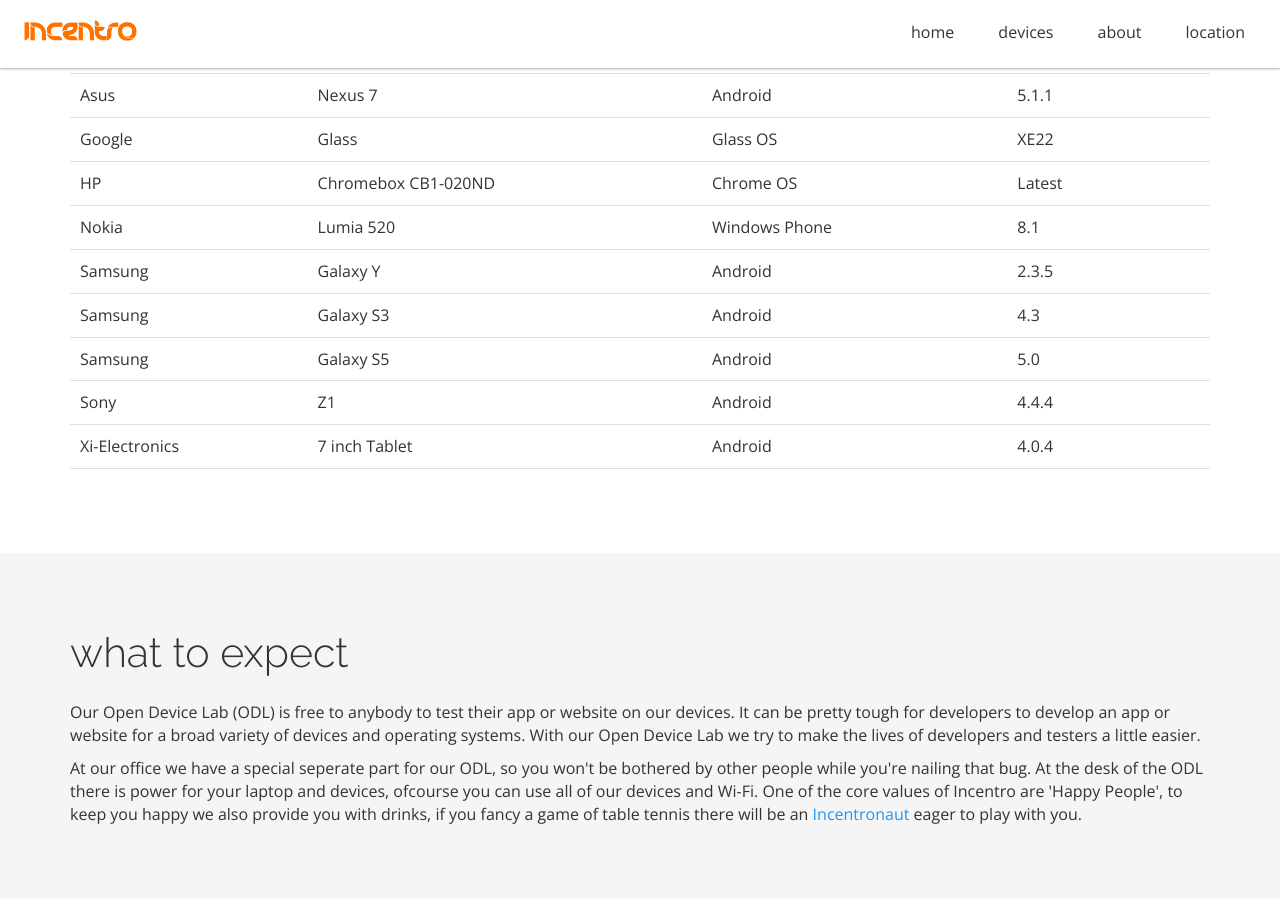
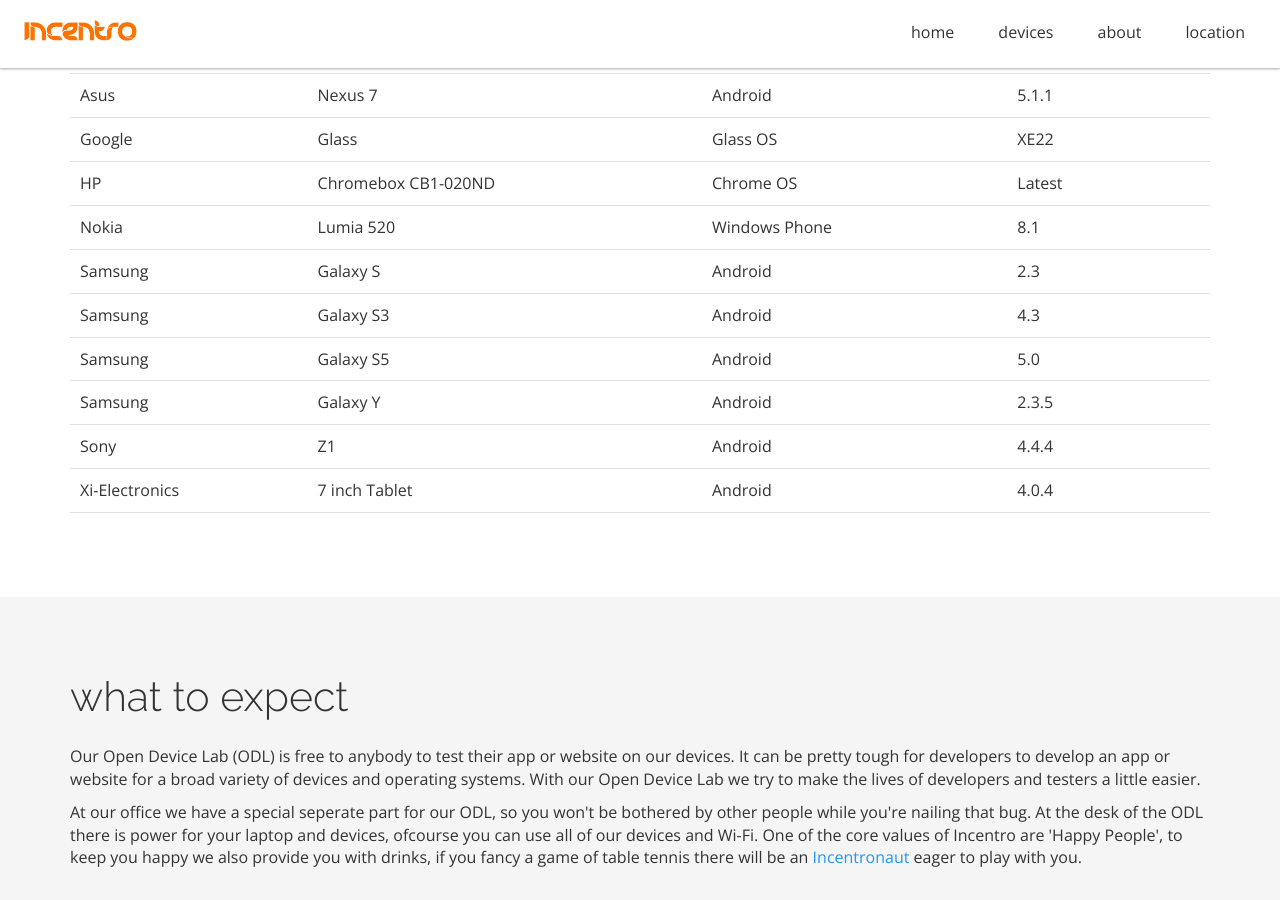
Before and after one commit to incentro/devicelab, a Jekyll site: the page built from index.html, in a window 1280 px wide and 900 px high, scrolled down 964 px. Built offline with Jekyll 4.4.1, drawn with Linux system fonts in a browser that asks for light colours; nearby versions of some CDN libraries; Markdown is read by kramdown in place of the engine named in the settings; some of the changed lines change nothing that is shown.

Commit message:
Update devicelist.yml

```diff
--- a/_data/devicelist.yml
+++ b/_data/devicelist.yml
@@ -63,12 +63,11 @@
   osversion: 8.1
 # Owner: Peter van der Lugt
 
-- title: SamsungGalaxyY2.3.5
+- title: SamsungGalaxyS2.3
   vendor: Samsung
-  device: Galaxy Y
+  device: Galaxy S
   os: Android
-  osversion: 2.3.5
-# Owner: Pieter Bogaerts
+  osversion: 2.3
 
 - title: SamsungGalaxyS3.4.3
   vendor: Samsung
@@ -82,6 +81,13 @@
   os: Android
   osversion: 5.0
 # Owner: Incentro Rotterdam
+
+- title: SamsungGalaxyY2.3.5
+  vendor: Samsung
+  device: Galaxy Y
+  os: Android
+  osversion: 2.3.5
+# Owner: Pieter Bogaerts
 
 #- title: SamsungGalaxyTab3.4.4.4
 #  vendor: Samsung
```
